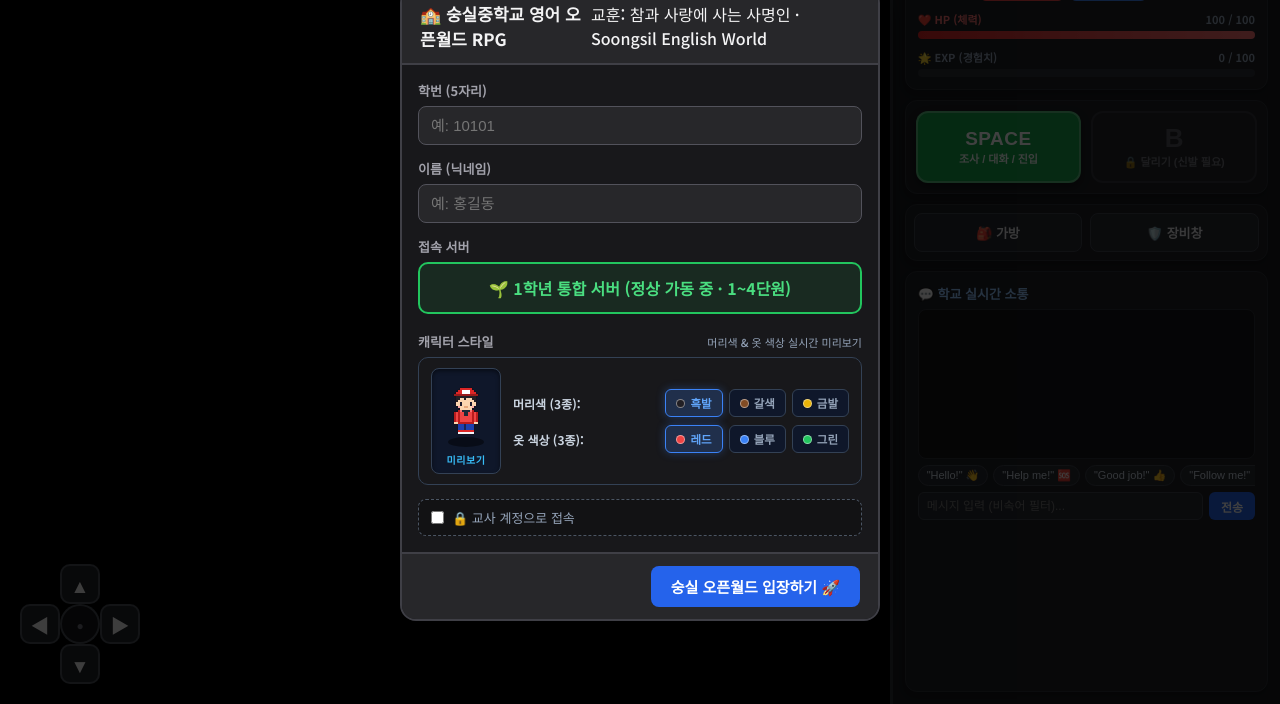
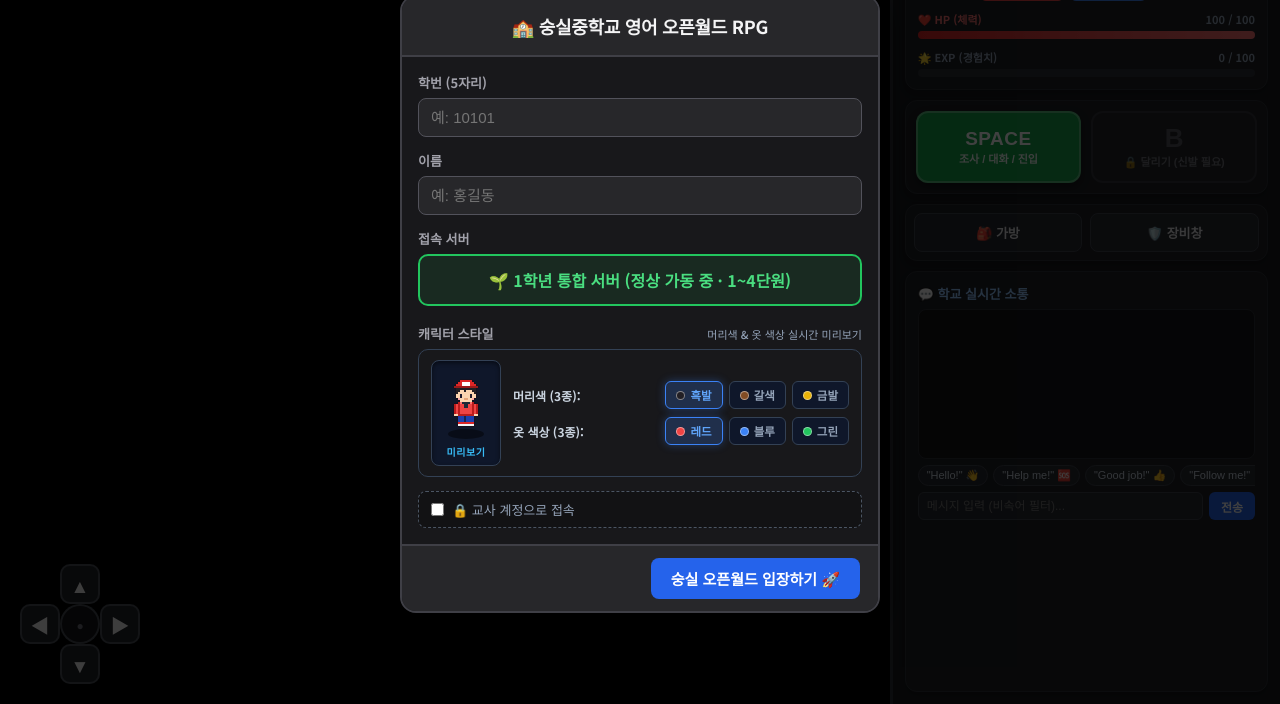
Before and after one commit to needcoffee-source/soongsil-english-rpg, a website: page public/index.html in a window 1280 px wide. Shown: the part 96-800 px from the top of the page. Drawn offline with nearby package versions, Linux system fonts and the light colour scheme; a web font is replaced by a local one.

Commit message:
fix: remove login subtitle, single-line title, change nickname label to name, set teacher speed 4.0 and shift 7.6

```diff
--- a/public/css/style.css
+++ b/public/css/style.css
@@ -711,6 +711,19 @@ body, html {
 /* Login Modal */
 .login-card {
   max-width: 480px;
+}
+.login-card .modal-header {
+  justify-content: center;
+  text-align: center;
+  padding: 16px 20px;
+}
+.login-card .modal-header h2 {
+  font-size: 18px;
+  font-weight: 800;
+  white-space: nowrap;
+  letter-spacing: -0.3px;
+  margin: 0;
+  text-align: center;
 }
 .input-group {
   display: flex;
--- a/public/index.html
+++ b/public/index.html
@@ -179,7 +179,6 @@
     <div class="modal-card login-card">
       <div class="modal-header">
         <h2>🏫 숭실중학교 영어 오픈월드 RPG</h2>
-        <p class="subtitle">교훈: 참과 사랑에 사는 사명인 · Soongsil English World</p>
       </div>
       <div class="modal-body">
         <div class="input-group">
@@ -187,7 +186,7 @@
           <input type="text" id="input-student-id" placeholder="예: 10101" maxlength="5">
         </div>
         <div class="input-group">
-          <label for="input-nickname">이름 (닉네임)</label>
+          <label for="input-nickname">이름</label>
           <input type="text" id="input-nickname" placeholder="예: 홍길동" maxlength="10">
         </div>
         <div class="input-group">
--- a/public/js/engine.js
+++ b/public/js/engine.js
@@ -136,7 +136,7 @@ class GameEngine {
   setDashing(isDashing) {
     if (this.player.isTeacher) {
       this.player.isDashing = isDashing;
-      this.player.speed = isDashing ? 10.5 : 7.6; // 교사는 기본 이동속도가 달리기속도(2배: 7.6)
+      this.player.speed = isDashing ? 7.6 : 4.0; // 교사: 기본 이동속도 4.0, Shift 누르면 7.6
       return;
     }
     if (!this.player.hasRunningShoes) {
@@ -453,7 +453,7 @@ class GameEngine {
     this.triggerFadeWarp(() => {
       this.player.floor = parseInt(floor) || 7;
       if (this.player.isTeacher) {
-        this.player.speed = this.player.isDashing ? 10.5 : 7.6; // 교사 기본 이동속도 7.6 유지
+        this.player.speed = this.player.isDashing ? 7.6 : 4.0; // 교사 기본 이동속도 4.0 유지 (Shift 시 7.6)
       }
       if (room === 'playground_soccer') {
         this.player.room = 'playground';
--- a/public/js/main.js
+++ b/public/js/main.js
@@ -543,7 +543,7 @@ class MainApp {
           return;
         }
         if (!name) {
-          alert('이름(닉네임)을 입력해 주세요! (예: 홍길동)');
+          alert('이름을 입력해 주세요! (예: 홍길동)');
           document.getElementById('input-nickname').focus();
           return;
         }
@@ -577,7 +577,7 @@ class MainApp {
 
         this.engine.player.isTeacher = true;
         this.engine.player.hasRunningShoes = true;
-        this.engine.player.speed = 7.6; // 교사 기본 이동속도 = 달리기속도(2배: 7.6)
+        this.engine.player.speed = 4.0; // 교사 기본 이동속도 4.0 (Shift 시 7.6)
         this.engine.player.name = name;
 
         const gmPanel = document.getElementById('gm-panel');
```
